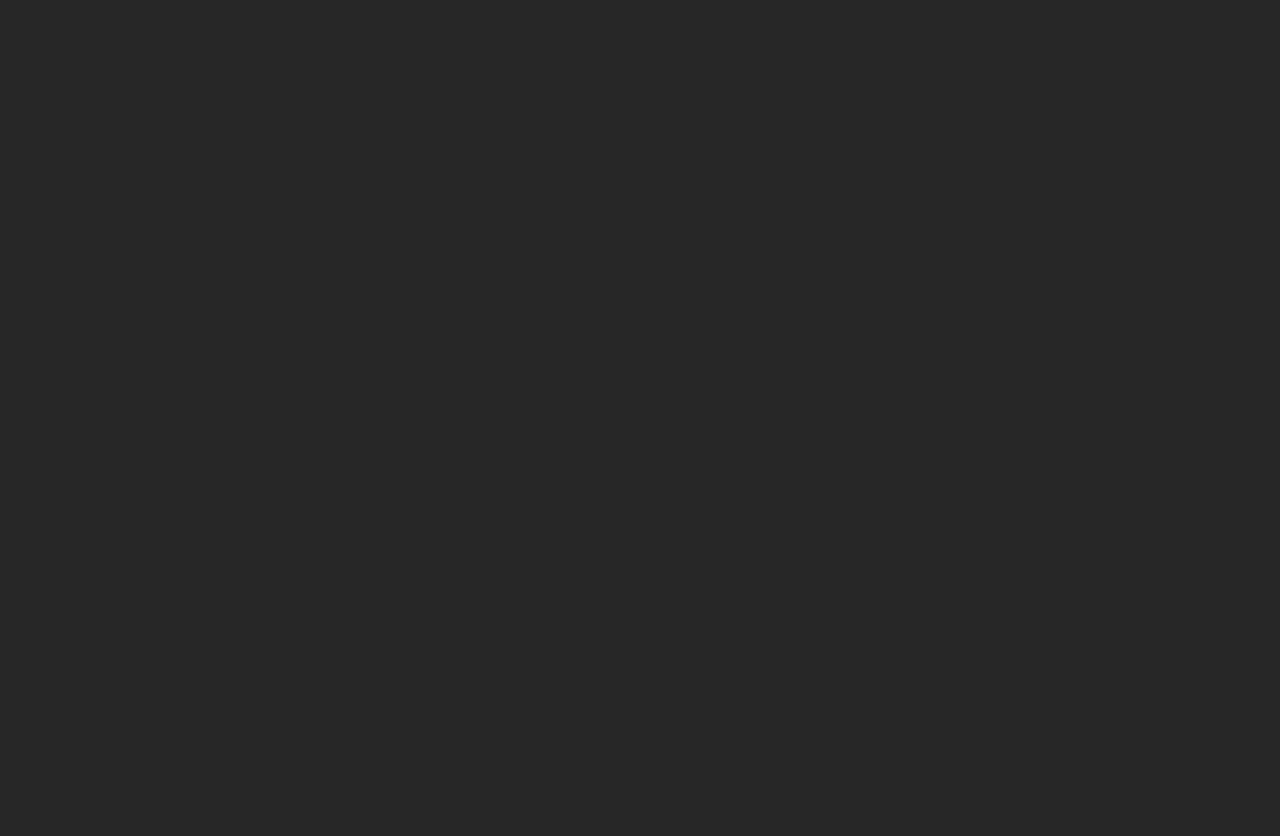
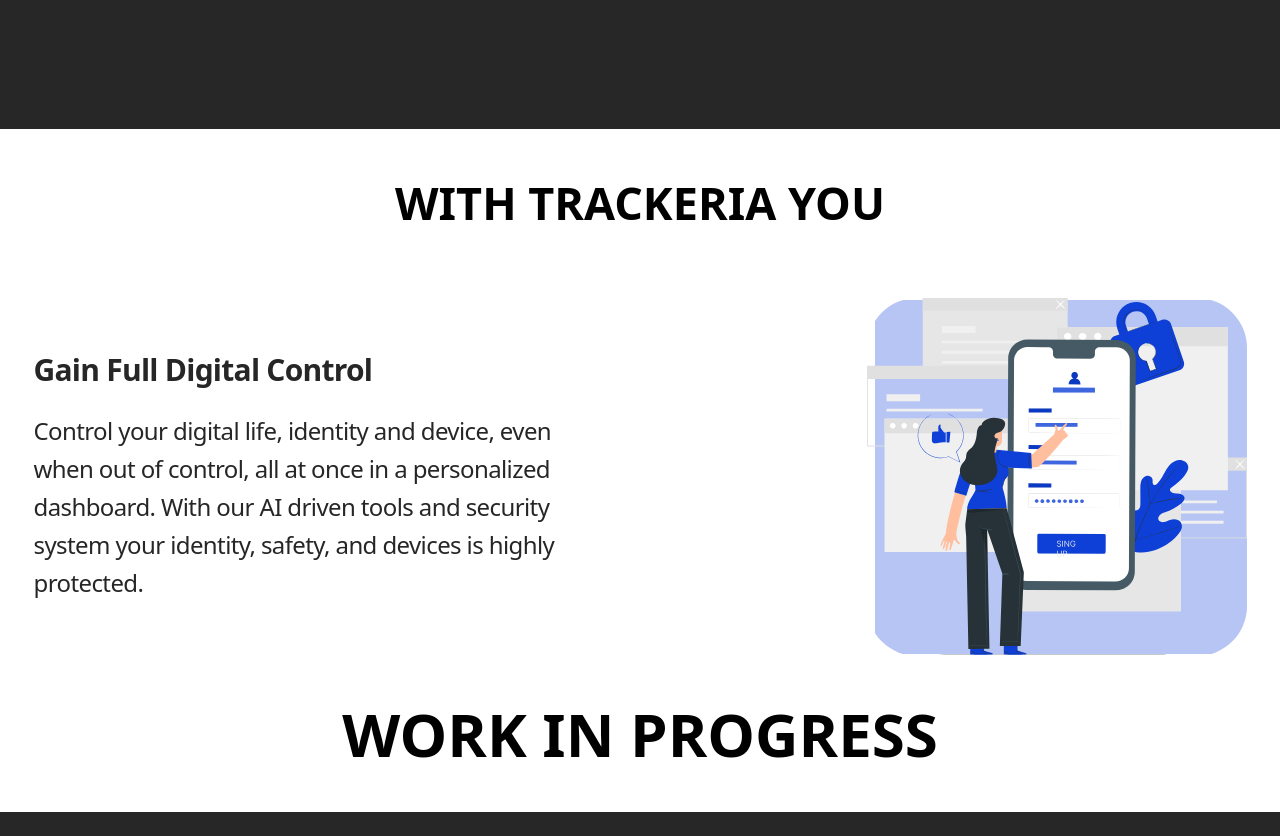
Before and after one commit to DanielBryte/Trackeria, a Next.js app: page / in a window 1280 px wide. Shown: the part 920-1756 px from the top of the page. Before the commit the page ends 1049 px from the top, so only its background shows below. Built offline with nearby package versions, Linux system fonts and the light colour scheme.

Commit message:
add about page component

```diff
--- /dev/null
+++ b/app/components/Layout/About.js
@@ -0,0 +1,39 @@
+import Image from "next/image"
+
+
+const About = () => {
+    return (
+        <div className=" bg-white my-6">
+            <div className="flex justify-center items-center flex-col">
+                <h1 className="font-bold text-center py-3 text-2xl md:text-3xl lg:text-[45px] pt-14">
+                    WITH TRACKERIA YOU
+                </h1>
+            </div>
+
+            <div className="flex items-center flex-col">
+                <div className=" flex items-center flex-wrap lg:flex-nowrap max-w-7xl mt-[65px] px-4 gap-1 lg:gap-[18rem]">
+                    <div className="text-start lg:text-start  space-y-6 py-4 my-5 order-1 md:order-none" data-aos="fade-right" data-aos-duration="1000">
+                        <p className="text-neutral-800 text-3xl font-bold tracking-tight">Gain Full Digital Control</p>
+                        <p className="flex flex-col items-start space-y-5">
+                            <span className="w-full md:w-[545px] text-neutral-800 text-2xl font-normal leading-[38px] tracking-tight">Control your digital life, identity and device, even when out of control, all at once in a personalized dashboard. With our AI driven tools and security system your identity, safety, and  devices  is highly protected.</span>
+                        </p>
+                    </div>
+
+                    <div className="block mx-auto" data-aos="fade-right" data-aos-duration="1000">
+                        <Image
+                            className="rounded-[50px]"
+                            src="/about/control.svg"
+                            width="380"
+                            height="357"
+                            alt="Control"
+
+                        />
+                    </div>
+                </div>
+
+                <p className="text-6xl py-12 font-bold text-center"> WORK IN PROGRESS</p>
+            </div>
+        </div>)
+}
+
+export default About
--- a/app/page.js
+++ b/app/page.js
@@ -1,3 +1,4 @@
+import About from './components/Layout/About'
 import Hero from './components/Layout/Hero'
 import Navbar from './components/Layout/Navbar'
 
@@ -6,6 +7,7 @@
     <>
      <Navbar />
      <Hero />
+     <About />
     </>
   )
 }
```
Also changed, not shown: public/about/control.svg (added).
